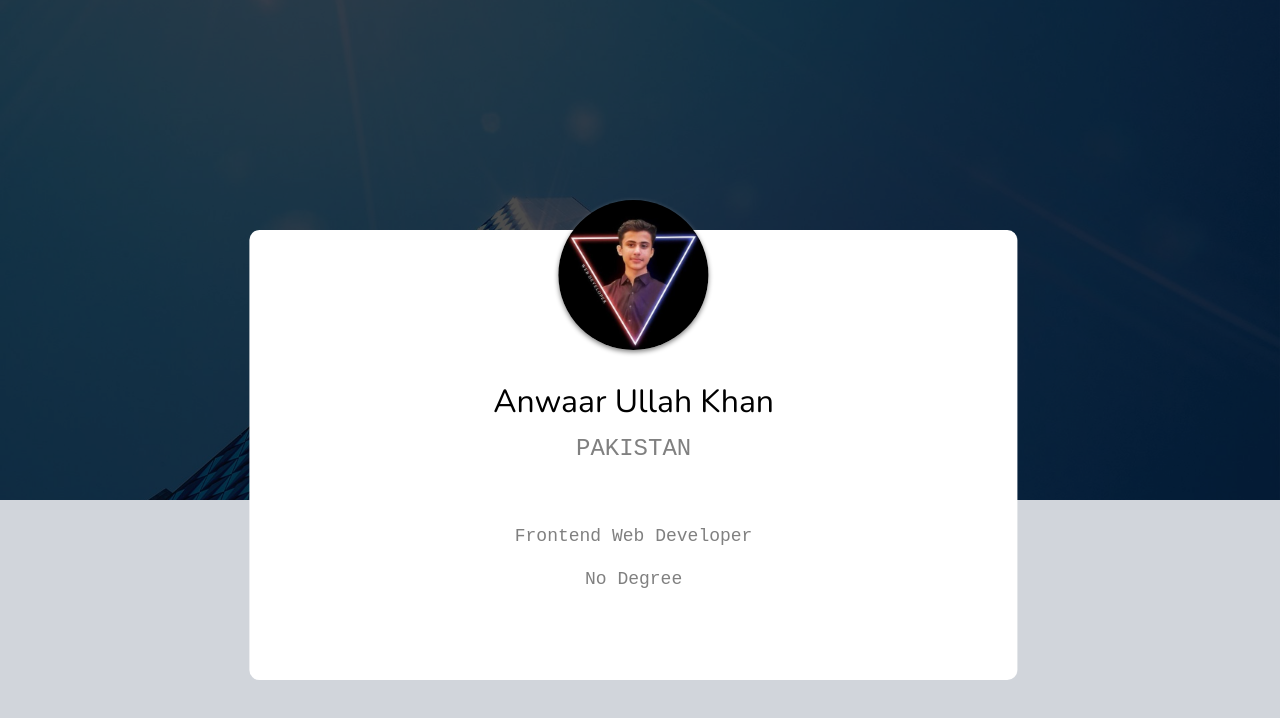
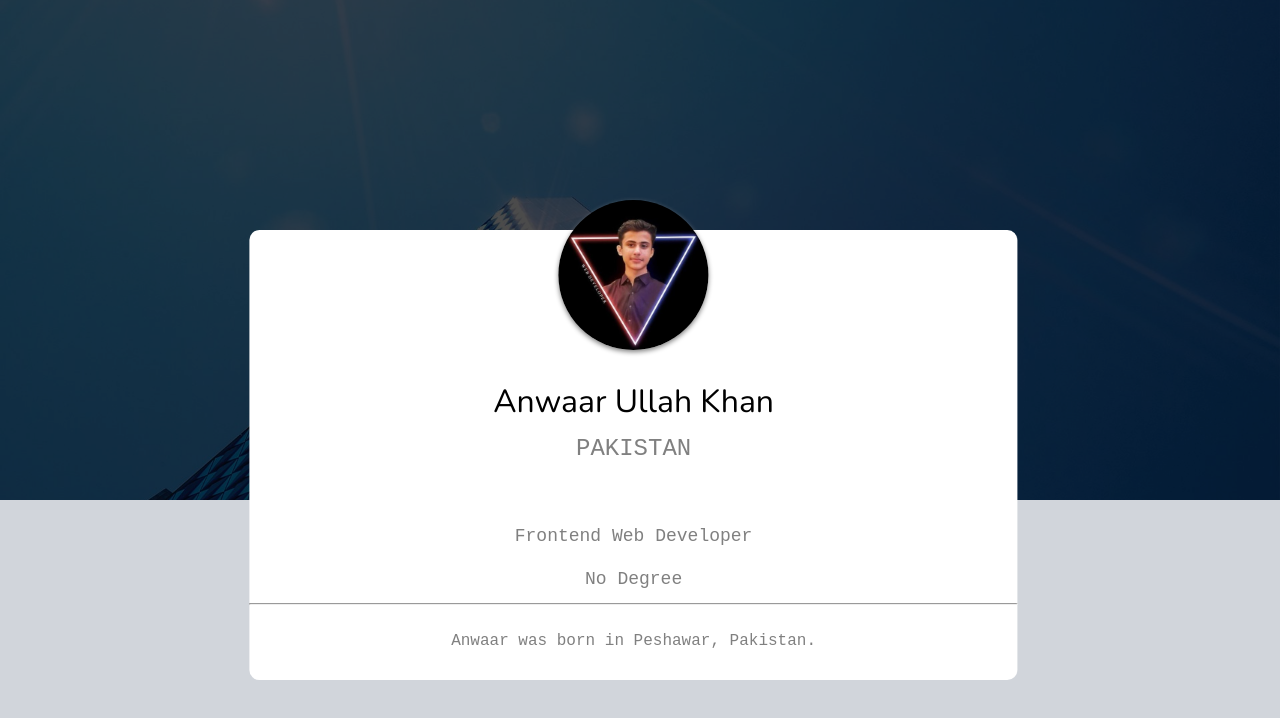
Before and after one commit to DARKRAGE-0/myPortfolio, a plain HTML site: page index.html in a window 1280 px wide. Both pictures are taken after a click on the link "About". Shown: the part 64-782 px from the top of the page. Drawn offline with nearby package versions, Linux system fonts and the light colour scheme.

Commit message:
bugs fixed... contact in menu. user-select=none.

```diff
--- a/css/style.css
+++ b/css/style.css
@@ -9,6 +9,7 @@ body{
 	margin-bottom: 50px;
 	display: flex;
 	flex-direction: column;
+	user-select: none;
 }
 nav{
 	background: white;
@@ -109,6 +110,10 @@ main .about #samp2{
 	font-size: 18px;
 	color: gray;
 }
+main .about #samp3{
+	font-size: 16px;
+	color: gray;
+}
 main .about div{
 	width: 150px;
 	height: 150px;
--- a/js/script.js
+++ b/js/script.js
@@ -9,6 +9,7 @@ function nav() {
 	home.style.borderBottom='none';home.style.color='gray';
 	about.style.borderBottom='none';about.style.color='gray';
 	work.style.borderBottom='none';work.style.color='gray';
+	contact.style.borderBottom='none';contact.style.color='gray';
 if (sellectedPage==1){home.style.borderBottom='2px solid #828DF8';home.style.color='black';}
 if (sellectedPage==2){about.style.borderBottom='2px solid #828DF8';about.style.color='black';}
 if (sellectedPage==3){work.style.borderBottom='2px solid #828DF8';work.style.color='black';}
@@ -22,7 +23,7 @@ function navChange(n) {
 
 function pageChange() {
 	if (sellectedPage==1){main.innerHTML="<content><div></div>HTML</content><content class='c2'><div></div>CSS</content><content class='c3'><div></div>JAVASCRIPT</content>";container.innerHTML="<img src='images/banner.jpg' class='banner' style='width:100%'><div class='darkner'></div><div>Hi, I'm Anwaar</div><div class='cap'>Frontend Web Developer</div>";}
-	else if (sellectedPage==2){main.innerHTML="<content class='about'><div></div>Anwaar Ullah Khan<br><samp>PAKISTAN<br><br></samp><samp id='samp2'>Frontend Web Developer<br>No Degree</samp></content>";container.innerHTML="<img src='images/banner.jpg' class='banner' style='width:100%'><div class='darkner'></div>";}
+	else if (sellectedPage==2){main.innerHTML="<content class='about'><div></div>Anwaar Ullah Khan<br><samp>PAKISTAN<br><br></samp><samp id='samp2'>Frontend Web Developer<br>No Degree</samp><samp id='samp3'><hr>Anwaar was born in Peshawar, Pakistan.</samp></content>";container.innerHTML="<img src='images/banner.jpg' class='banner' style='width:100%'><div class='darkner'></div>";}
 	else if (sellectedPage==3){main.innerHTML="";container.innerHTML="<img src='images/banner.jpg' class='banner' style='width:100%'><div class='darkner'></div>";container.innerHTML="<img src='images/banner.jpg' class='banner' style='width:100%'><div class='darkner'></div><div>My Work</div>";workScan();}
 	else if (sellectedPage==4){main.innerHTML="<content>E-Mail</content><content>Discord</content><content>Fiverr</content>";container.innerHTML="<img src='images/banner.jpg' class='banner' style='width:100%'><div class='darkner'></div><div>Contact Me</div>";}
 }
```
